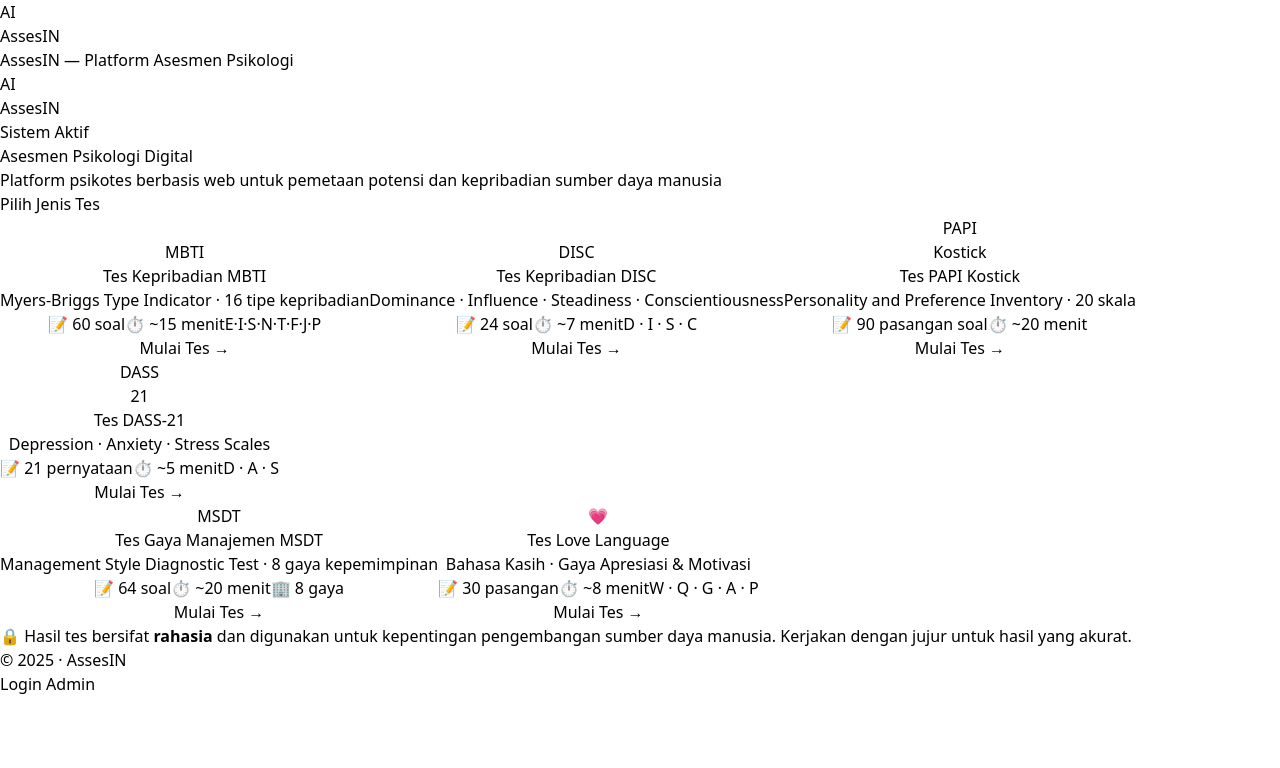
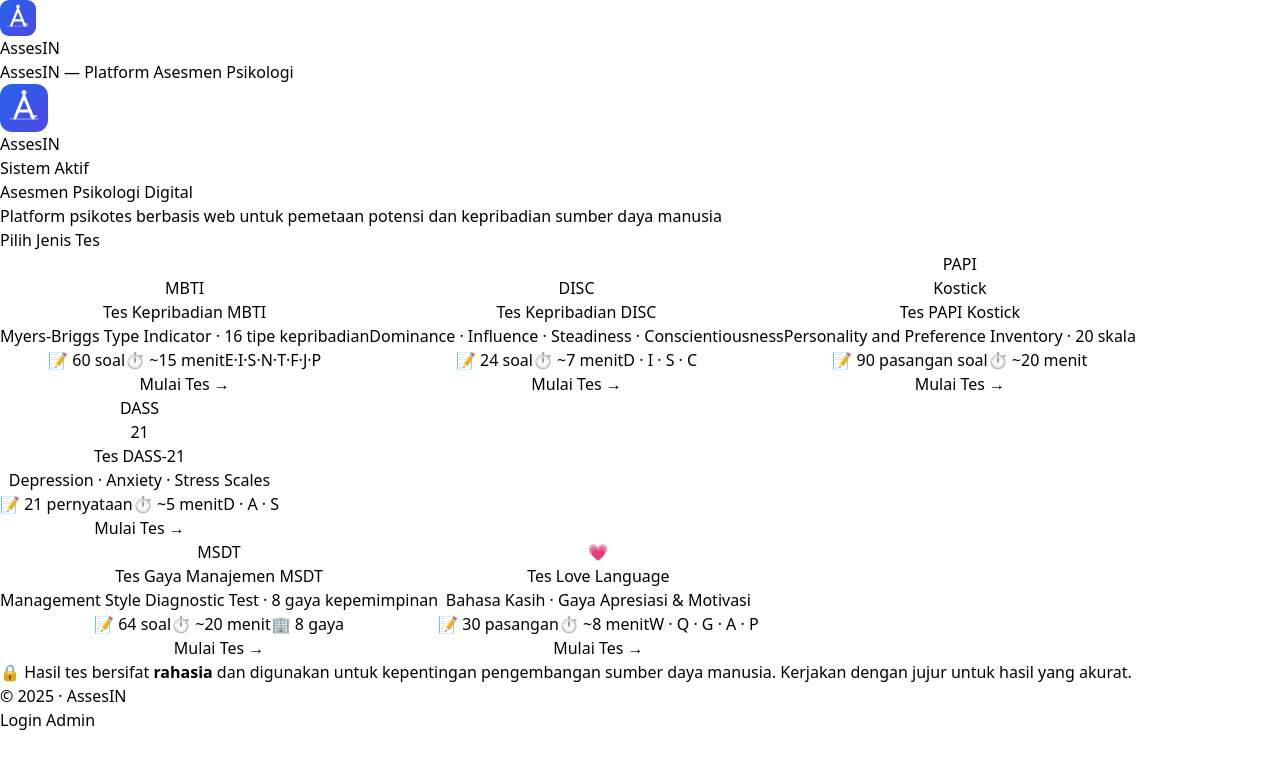
Before and after one commit to pengembanganbrian-coder/psikotes-bisnis, a React (Vite) app: page / in a window 1280 px wide. Shown: the top 768 px of the page. Built offline with nearby package versions, Linux system fonts and the light colour scheme.

Commit message:
tampilan: logo AssesIN SVG proper di semua halaman

```diff
--- /dev/null
+++ b/src/components/Logo.jsx
@@ -0,0 +1,63 @@
+/**
+ * AssesIN Logo Component
+ * Gunakan: <Logo /> atau <Logo size="sm|md|lg" dark />
+ */
+
+export default function Logo({ size = 'md', dark = false, iconOnly = false }) {
+  const sizes = {
+    sm: { icon: 28, text: 'text-lg',  gap: 'gap-2' },
+    md: { icon: 36, text: 'text-xl',  gap: 'gap-2.5' },
+    lg: { icon: 48, text: 'text-3xl', gap: 'gap-3' },
+    xl: { icon: 64, text: 'text-4xl', gap: 'gap-4' },
+  }
+  const s = sizes[size] || sizes.md
+  const d = s.icon
+
+  return (
+    <div className={`inline-flex items-center ${s.gap} select-none`}>
+      {/* Icon */}
+      <svg width={d} height={d} viewBox="0 0 48 48" fill="none" xmlns="http://www.w3.org/2000/svg">
+        <defs>
+          <linearGradient id="assesGrad" x1="0" y1="0" x2="48" y2="48" gradientUnits="userSpaceOnUse">
+            <stop offset="0%" stopColor="#2563EB"/>
+            <stop offset="100%" stopColor="#4F46E5"/>
+          </linearGradient>
+          <linearGradient id="assesGradLight" x1="0" y1="0" x2="48" y2="48" gradientUnits="userSpaceOnUse">
+            <stop offset="0%" stopColor="#3B82F6"/>
+            <stop offset="100%" stopColor="#6366F1"/>
+          </linearGradient>
+        </defs>
+
+        {/* Background rounded square */}
+        <rect width="48" height="48" rx="12" fill="url(#assesGrad)"/>
+
+        {/* Otak kiri-kanan (stilisasi) — dua busur melambangkan dua belahan otak/pikiran */}
+        {/* Garis dasar */}
+        <line x1="10" y1="35" x2="38" y2="35" stroke="rgba(255,255,255,0.35)" strokeWidth="1.5" strokeLinecap="round"/>
+
+        {/* Huruf A — tengah */}
+        <path
+          d="M24 12 L15 34 M24 12 L33 34 M17.5 27 L30.5 27"
+          stroke="white"
+          strokeWidth="3"
+          strokeLinecap="round"
+          strokeLinejoin="round"
+        />
+
+        {/* Titik aksen di atas A — melambangkan insight/penilaian */}
+        <circle cx="24" cy="8.5" r="2.5" fill="white" opacity="0.9"/>
+
+        {/* Garis kecil bawah kanan — aksen "IN" */}
+        <rect x="30" y="31" width="7" height="2.5" rx="1.25" fill="white" opacity="0.7"/>
+      </svg>
+
+      {/* Wordmark */}
+      {!iconOnly && (
+        <span className={`font-black ${s.text} tracking-tight leading-none`}>
+          <span className={dark ? 'text-white' : 'text-gray-800'}>Asses</span>
+          <span className="text-blue-600">IN</span>
+        </span>
+      )}
+    </div>
+  )
+}
--- a/src/pages/HasilDass.jsx
+++ b/src/pages/HasilDass.jsx
@@ -1,6 +1,7 @@
 import { useEffect, useRef, useState } from 'react'
 import { useLocation, useNavigate } from 'react-router-dom'
 import { supabase } from '../supabase'
+import Logo from '../components/Logo'
 
 /* ── Tabel norma DASS-21 (skor sudah dikali 2) ──────────────────── */
 function getKategori(skala, skor) {
@@ -278,10 +279,7 @@
         <div className="max-w-3xl mx-auto">
           <div className="flex items-center gap-3 mb-1">
             <div className="flex items-center gap-2">
-              <div className="w-7 h-7 bg-gradient-to-br from-blue-600 to-indigo-700 rounded-lg flex items-center justify-center">
-                <span className="text-white font-black text-[9px]">AI</span>
-              </div>
-              <span className="font-black text-lg text-white tracking-tight">AssesIN</span>
+              <Logo size="sm" dark />
             </div>
             <p className="text-xs font-medium opacity-75">AssesIN — Platform Asesmen Psikologi</p>
           </div>
--- a/src/pages/HasilMsdt.jsx
+++ b/src/pages/HasilMsdt.jsx
@@ -1,5 +1,6 @@
 import { useEffect, useRef, useState } from 'react'
 import { useLocation, useNavigate } from 'react-router-dom'
+import Logo from '../components/Logo'
 
 /* ── Deskripsi 8 gaya manajemen ──────────────────────────────────── */
 const gayaInfo = {
@@ -136,10 +137,7 @@
         <div className="max-w-3xl mx-auto">
           <div className="flex items-center gap-3 mb-1">
             <div className="flex items-center gap-2">
-              <div className="w-7 h-7 bg-gradient-to-br from-blue-600 to-indigo-700 rounded-lg flex items-center justify-center">
-                <span className="text-white font-black text-[9px]">AI</span>
-              </div>
-              <span className="font-black text-lg text-white tracking-tight">AssesIN</span>
+              <Logo size="sm" dark />
             </div>
             <p className="text-xs font-medium opacity-75">AssesIN — Platform Asesmen Psikologi</p>
           </div>
--- a/src/pages/Home.jsx
+++ b/src/pages/Home.jsx
@@ -1,4 +1,5 @@
 import { useNavigate } from 'react-router-dom'
+import Logo from '../components/Logo'
 
 function Home() {
   const navigate = useNavigate()
@@ -8,12 +9,7 @@
       {/* Navbar */}
       <header className="bg-gradient-to-r from-blue-900 to-blue-800 px-6 py-4 flex justify-between items-center shadow-lg">
         <div className="flex items-center gap-3">
-          <div className="inline-flex items-center gap-2">
-            <div className="w-10 h-10 bg-gradient-to-br from-blue-600 to-indigo-700 rounded-xl flex items-center justify-center">
-              <span className="text-white font-black text-xs">AI</span>
-            </div>
-            <span className="font-black text-2xl text-white tracking-tight">AssesIN</span>
-          </div>
+          <Logo size="md" dark />
           <div>
             <p className="text-white font-bold text-sm leading-tight">AssesIN — Platform Asesmen Psikologi</p>
           </div>
@@ -28,10 +24,7 @@
           {/* Logo + Title */}
           <div className="text-center mb-12">
             <div className="inline-flex items-center gap-2 justify-center mb-6">
-              <div className="w-10 h-10 bg-gradient-to-br from-blue-600 to-indigo-700 rounded-xl flex items-center justify-center">
-                <span className="text-white font-black text-xs">AI</span>
-              </div>
-              <span className="font-black text-2xl text-blue-700 tracking-tight">AssesIN</span>
+              <Logo size="lg" />
             </div>
             <div className="inline-flex items-center gap-2 bg-blue-100 text-blue-700 text-xs font-semibold px-4 py-1.5 rounded-full mb-4">
               <span className="w-1.5 h-1.5 bg-blue-500 rounded-full animate-pulse" />
--- a/src/pages/Login.jsx
+++ b/src/pages/Login.jsx
@@ -1,6 +1,7 @@
 import { useState } from 'react'
 import { supabase } from '../supabase'
 import { useNavigate } from 'react-router-dom'
+import Logo from '../components/Logo'
 
 function Login() {
   const [email, setEmail] = useState('')
@@ -26,10 +27,7 @@
         {/* Logo */}
         <div className="text-center mb-8">
           <div className="inline-flex items-center gap-2 justify-center">
-            <div className="w-12 h-12 bg-white/20 border border-white/30 rounded-xl flex items-center justify-center">
-              <span className="text-white font-black text-sm">AI</span>
-            </div>
-            <span className="font-black text-3xl text-white tracking-tight">AssesIN</span>
+            <Logo size="lg" dark />
           </div>
           <h1 className="text-lg font-black text-white leading-snug mt-4">Platform Asesmen Psikologi Digital</h1>
           <p className="text-blue-300 text-sm mt-1">Portal Admin</p>
--- a/src/pages/Tes.jsx
+++ b/src/pages/Tes.jsx
@@ -1,6 +1,7 @@
 import { useState } from 'react'
 import { supabase } from '../supabase'
 import { useNavigate } from 'react-router-dom'
+import Logo from '../components/Logo'
 
 const unitKerjaOptions = [
   { group: 'Perusahaan Swasta', options: ['Manufaktur & Industri', 'Teknologi & IT', 'Perbankan & Keuangan', 'Ritel & Consumer Goods', 'Properti & Konstruksi', 'Kesehatan & Farmasi', 'Media & Komunikasi', 'Transportasi & Logistik', 'Energi & Pertambangan', 'Konsultan & Profesional', 'Lainnya'] },
@@ -185,10 +186,7 @@
 
         <div className="text-center mb-6">
           <div className="flex items-center gap-2 justify-center mb-1">
-            <div className="w-7 h-7 bg-gradient-to-br from-blue-600 to-indigo-700 rounded-lg flex items-center justify-center">
-              <span className="text-white font-black text-[9px]">AI</span>
-            </div>
-            <span className="font-black text-lg text-blue-700 tracking-tight">AssesIN</span>
+            <Logo size="sm" />
           </div>
           <div className="inline-flex items-center justify-center w-14 h-14 bg-gradient-to-br from-blue-600 to-blue-800 rounded-2xl shadow-lg shadow-blue-200 mb-4">
             <span className="text-white font-black text-sm tracking-wide">MBTI</span>
--- a/src/pages/TesDass.jsx
+++ b/src/pages/TesDass.jsx
@@ -1,5 +1,6 @@
 import { useState } from 'react'
 import { useNavigate } from 'react-router-dom'
+import Logo from '../components/Logo'
 
 const unitKerjaOptions = [
   { group: 'Perusahaan Swasta', options: ['Manufaktur & Industri', 'Teknologi & IT', 'Perbankan & Keuangan', 'Ritel & Consumer Goods', 'Properti & Konstruksi', 'Kesehatan & Farmasi', 'Media & Komunikasi', 'Transportasi & Logistik', 'Energi & Pertambangan', 'Konsultan & Profesional', 'Lainnya'] },
@@ -93,10 +94,7 @@
           {/* Logo + Judul */}
           <div className="text-center mb-6">
             <div className="flex items-center gap-2 justify-center mb-1">
-              <div className="w-7 h-7 bg-gradient-to-br from-blue-600 to-indigo-700 rounded-lg flex items-center justify-center">
-                <span className="text-white font-black text-[9px]">AI</span>
-              </div>
-              <span className="font-black text-lg text-blue-700 tracking-tight">AssesIN</span>
+              <Logo size="sm" />
             </div>
           </div>
           <div className="flex items-center gap-4 mb-6">
--- a/src/pages/TesDisc.jsx
+++ b/src/pages/TesDisc.jsx
@@ -1,6 +1,7 @@
 import { useState } from 'react'
 import { supabase } from '../supabase'
 import { useNavigate } from 'react-router-dom'
+import Logo from '../components/Logo'
 
 const unitKerjaOptions = [
   { group: 'Perusahaan Swasta', options: ['Manufaktur & Industri', 'Teknologi & IT', 'Perbankan & Keuangan', 'Ritel & Consumer Goods', 'Properti & Konstruksi', 'Kesehatan & Farmasi', 'Media & Komunikasi', 'Transportasi & Logistik', 'Energi & Pertambangan', 'Konsultan & Profesional', 'Lainnya'] },
@@ -274,10 +275,7 @@
           {/* Header Card */}
           <div className="bg-gradient-to-r from-green-600 to-emerald-600 px-8 py-7 text-center">
             <div className="flex items-center gap-2 justify-center mb-1">
-              <div className="w-7 h-7 bg-gradient-to-br from-blue-600 to-indigo-700 rounded-lg flex items-center justify-center">
-                <span className="text-white font-black text-[9px]">AI</span>
-              </div>
-              <span className="font-black text-lg text-blue-700 tracking-tight">AssesIN</span>
+              <Logo size="sm" dark />
             </div>
             <div className="inline-flex items-center justify-center w-14 h-14 bg-white/20 border border-white/30 rounded-2xl backdrop-blur mb-3">
               <span className="text-white text-xl font-black">DISC</span>
--- a/src/pages/TesLoveLanguage.jsx
+++ b/src/pages/TesLoveLanguage.jsx
@@ -1,6 +1,7 @@
 import { useState } from 'react'
 import { supabase } from '../supabase'
 import { useNavigate } from 'react-router-dom'
+import Logo from '../components/Logo'
 
 const unitKerjaOptions = [
   { group: 'Perusahaan Swasta', options: ['Manufaktur & Industri', 'Teknologi & IT', 'Perbankan & Keuangan', 'Ritel & Consumer Goods', 'Properti & Konstruksi', 'Kesehatan & Farmasi', 'Media & Komunikasi', 'Transportasi & Logistik', 'Energi & Pertambangan', 'Konsultan & Profesional', 'Lainnya'] },
@@ -184,10 +185,7 @@
         {/* Header */}
         <div className="text-center mb-6">
           <div className="flex items-center gap-2 justify-center mb-1">
-            <div className="w-7 h-7 bg-gradient-to-br from-blue-600 to-indigo-700 rounded-lg flex items-center justify-center">
-              <span className="text-white font-black text-[9px]">AI</span>
-            </div>
-            <span className="font-black text-lg text-blue-700 tracking-tight">AssesIN</span>
+            <Logo size="sm" />
           </div>
         </div>
         <div className="flex items-center gap-4 mb-6">
--- a/src/pages/TesMsdt.jsx
+++ b/src/pages/TesMsdt.jsx
@@ -1,6 +1,7 @@
 import { useState } from 'react'
 import { useNavigate } from 'react-router-dom'
 import { supabase } from '../supabase'
+import Logo from '../components/Logo'
 
 const unitKerjaOptions = [
   { group: 'Perusahaan Swasta', options: ['Manufaktur & Industri', 'Teknologi & IT', 'Perbankan & Keuangan', 'Ritel & Consumer Goods', 'Properti & Konstruksi', 'Kesehatan & Farmasi', 'Media & Komunikasi', 'Transportasi & Logistik', 'Energi & Pertambangan', 'Konsultan & Profesional', 'Lainnya'] },
@@ -210,10 +211,7 @@
           {/* Logo + Judul */}
           <div className="text-center mb-6">
             <div className="flex items-center gap-2 justify-center mb-1">
-              <div className="w-7 h-7 bg-gradient-to-br from-blue-600 to-indigo-700 rounded-lg flex items-center justify-center">
-                <span className="text-white font-black text-[9px]">AI</span>
-              </div>
-              <span className="font-black text-lg text-blue-700 tracking-tight">AssesIN</span>
+              <Logo size="sm" />
             </div>
           </div>
           <div className="flex items-center gap-4 mb-6">
--- a/src/pages/TesPapi.jsx
+++ b/src/pages/TesPapi.jsx
@@ -1,6 +1,7 @@
 import { useState } from 'react'
 import { supabase } from '../supabase'
 import { useNavigate } from 'react-router-dom'
+import Logo from '../components/Logo'
 
 const unitKerjaOptions = [
   { group: 'Perusahaan Swasta', options: ['Manufaktur & Industri', 'Teknologi & IT', 'Perbankan & Keuangan', 'Ritel & Consumer Goods', 'Properti & Konstruksi', 'Kesehatan & Farmasi', 'Media & Komunikasi', 'Transportasi & Logistik', 'Energi & Pertambangan', 'Konsultan & Profesional', 'Lainnya'] },
@@ -211,10 +212,7 @@
         <div className="bg-white rounded-3xl shadow-xl overflow-hidden">
           <div className="bg-gradient-to-r from-violet-600 to-purple-600 px-8 py-7 text-center">
             <div className="flex items-center gap-2 justify-center mb-1">
-              <div className="w-7 h-7 bg-gradient-to-br from-blue-600 to-indigo-700 rounded-lg flex items-center justify-center">
-                <span className="text-white font-black text-[9px]">AI</span>
-              </div>
-              <span className="font-black text-lg text-white tracking-tight">AssesIN</span>
+              <Logo size="sm" dark />
             </div>
             <div className="inline-flex items-center justify-center w-14 h-14 bg-white/20 border border-white/30 rounded-2xl backdrop-blur mb-3">
               <span className="text-white text-sm font-black leading-tight">PAPI</span>
```
